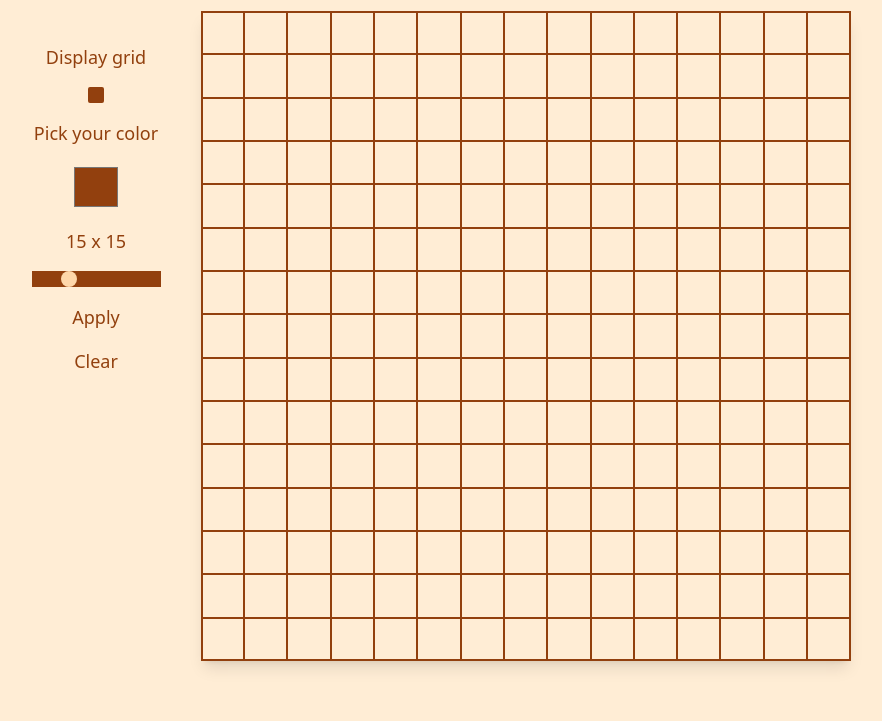
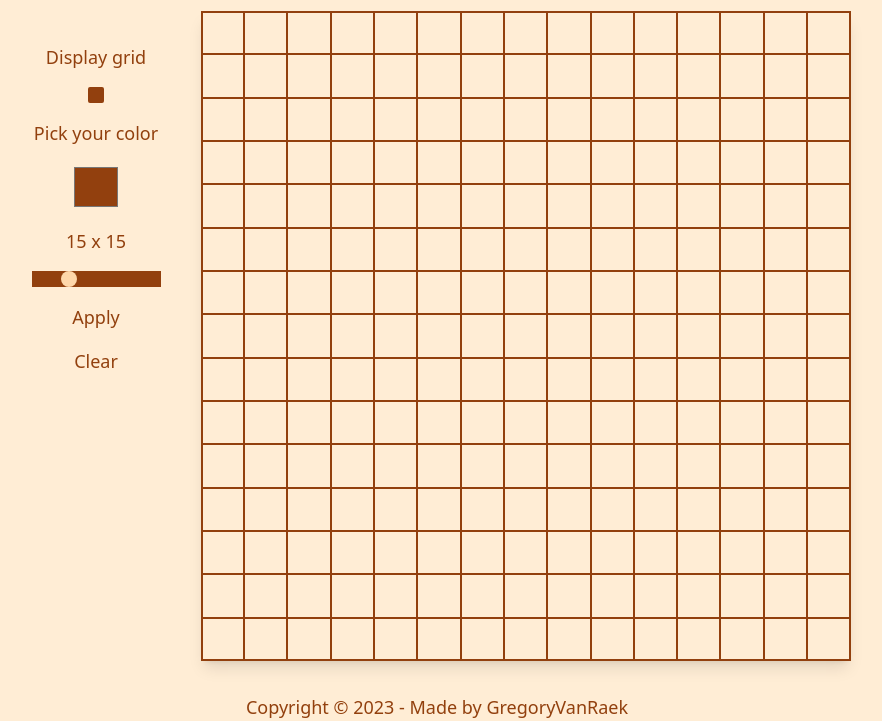
Before and after one commit to GregoryVanRaek/Etch-e-Sketch, a plain HTML site: page index.html in a window 1280 px wide. Shown: the part 97-818 px from the top of the page, without its empty margins (203-1085 px from the left). Drawn offline with Linux system fonts and the light colour scheme.

Commit message:
add footer

```diff
--- a/index.html
+++ b/index.html
@@ -32,8 +32,8 @@
 
     </main>
 
-    <footer>
-
+    <footer class="pt-8">
+        <a href="https://github.com/GregoryVanRaek" target="_blank" class="text-lg flex flex-wrap justify-center md:absolute md:bottom-0 md:w-full">Copyright © 2023 - Made by GregoryVanRaek</a>
     </footer>
 </body>
 </html>
```
